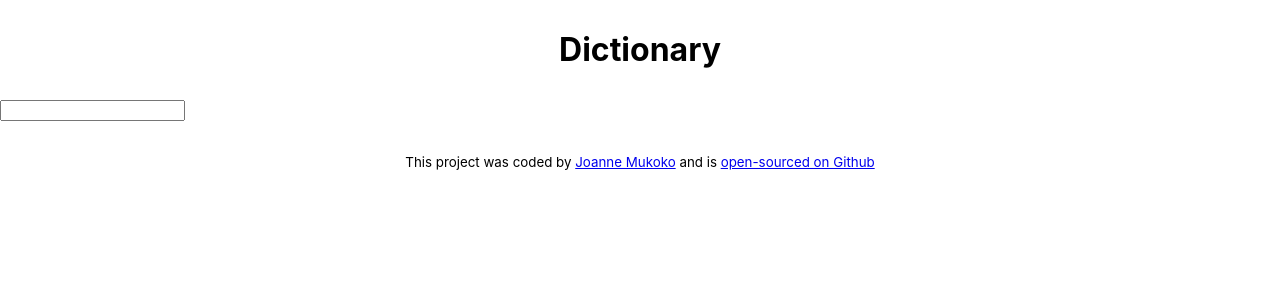
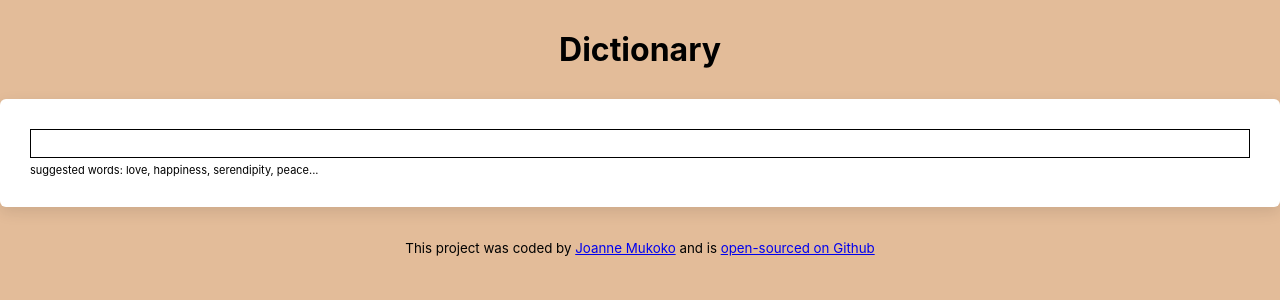
Before and after one commit to joannemukoko/react-dictionary-app, a React (Create React App) app: page / in a window 1280 px wide. Shown: the top 300 px of the page. Built offline with nearby package versions, Linux system fonts and the light colour scheme; no server answers.

Commit message:
edited css and added default keyword

```diff
--- a/src/App.css
+++ b/src/App.css
@@ -1,3 +1,6 @@
+body {
+  background: #e3bc99;
+}
 .App-header {
   text-align: center;
   margin-top: 30px;
--- a/src/App.js
+++ b/src/App.js
@@ -10,7 +10,7 @@
           {" "}
           <h1>Dictionary</h1>
         </header>
-        <Dictionary />
+        <Dictionary defaultKeyword="book" />
       </div>
       <footer className="App-footer">
         <small>
--- a/src/Dictionary.css
+++ b/src/Dictionary.css
@@ -2,3 +2,22 @@
   text-align: center;
   margin: 30px 0;
 }
+
+.Dictionary section {
+  background: white;
+  padding: 30px;
+  border-radius: 6px;
+  box-shadow: 0px 5px 15px rgba(0, 0, 0, 0.1);
+  margin: 20px 0;
+}
+
+.Dictionary input {
+  width: 100%;
+  padding: 6px 4px;
+  border: 1px solid;
+}
+
+.Dictionary .hint {
+  font-size: 11px;
+  margin-top: 5px;
+}
--- a/src/Dictionary.js
+++ b/src/Dictionary.js
@@ -3,9 +3,10 @@
 import "./Dictionary.css";
 import Results from "./Results";
 
-export default function Dictionary() {
-  let [keyword, setKeyword] = useState("");
+export default function Dictionary(props) {
+  let [keyword, setKeyword] = useState(props.defaultKeyword);
   let [results, setResults] = useState(null);
+  let [loaded, setLoaded] = useState(false);
 
   function handleResponse(response) {
     console.log(response.data[0]);
@@ -13,24 +14,42 @@
     // console.log(response.data[0].meanings[0].definitions[0].definition)
   }
 
-  function search(event) {
-    event.preventDefault();
-
+  function search() {
     //documentation = https://dictionaryapi.dev/
     let apiUrl = `https://api.dictionaryapi.dev/api/v2/entries/en/${keyword}`;
     axios.get(apiUrl).then(handleResponse);
+  }
+
+  function handleSubmit(event) {
+    event.preventDefault();
+    search();
   }
 
   function handleKeywordChange(event) {
     setKeyword(event.target.value);
   }
 
+  function load() {
+    setLoaded(true);
+    search();
+  }
+
+  if (loaded) {
     return (
       <div className="Dictionary">
-      <form onSubmit={search}>
+        <section>
+          <form onSubmit={handleSubmit}>
             <input type="search" onChange={handleKeywordChange} />
           </form>
+          <div className="hint">
+            suggested words: love, happiness, serendipity, peace...
+          </div>
+        </section>
         <Results results={results} />
       </div>
     );
+  } else {
+    load();
+    return "Loading";
   }
+}
--- /dev/null
+++ b/src/Results.css
@@ -0,0 +1,5 @@
+.Results h2 {
+  font-size: 36px;
+  font-weight: bold;
+  line-height: 1.5;
+}
--- a/src/Results.js
+++ b/src/Results.js
@@ -1,12 +1,14 @@
 import React from "react";
 import Meaning from "./Meaning";
 import Phonetic from "./Phonetic";
+import "./Results.css";
 
 export default function Results(props) {
   console.log(props.results);
   if (props.results) {
     return (
       <div className="Results">
+        <section>
           <h2>{props.results.word}</h2>
           {props.results.phonetics.map(function (phonetic, index) {
             return (
@@ -15,11 +17,12 @@
               </div>
             );
           })}
+        </section>
         {props.results.meanings.map(function (meaning, index) {
           return (
-            <div key={index}>
+            <section key={index}>
               <Meaning meaning={meaning} />
-            </div>
+            </section>
           );
         })}
       </div>
```
Lines whose indentation alone changed are shown as unchanged.
